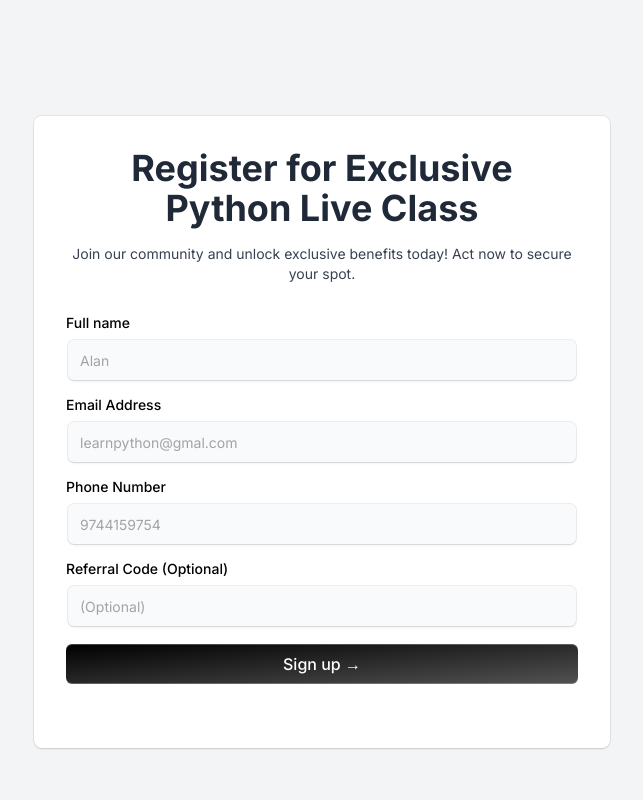
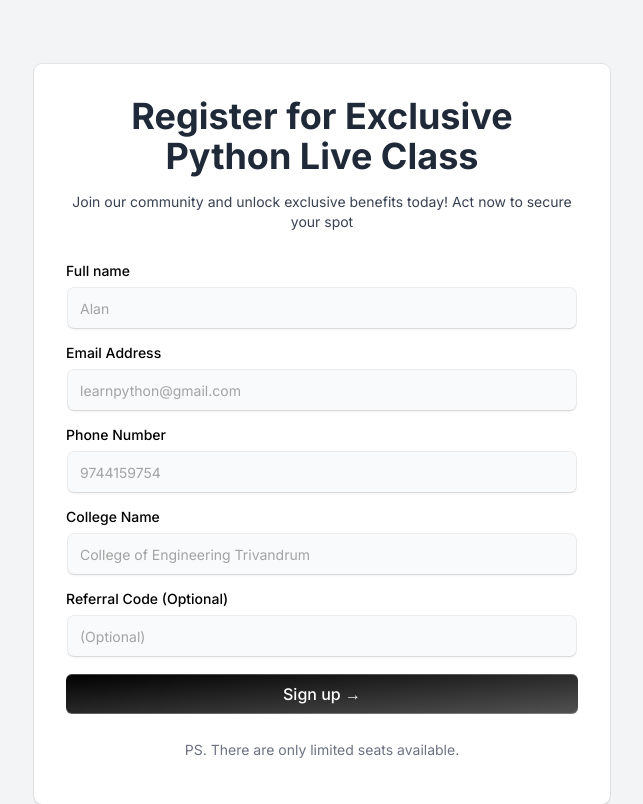
Before and after one commit to MuhammedBasith/CodeNuggets, a Next.js app: page /upskill in a window 1280 px wide. Shown: the whole page, without its empty margins (318-961 px from the left). Built offline with nearby package versions, Linux system fonts and the light colour scheme.

Commit message:
Change form details

```diff
--- a/src/components/component/sign-up-form.tsx
+++ b/src/components/component/sign-up-form.tsx
@@ -17,9 +17,9 @@ export default function SignupFormDemo() {
           Register for Exclusive Python Live Class
         </h1>
         <p className="text-center text-gray-700 dark:text-gray-300 text-sm mb-6">
-          Join our community and unlock exclusive benefits today! Act now to secure your spot.
+          Join our community and unlock exclusive benefits today! Act now to secure your spot
         </p>
-        <form className="my-8" onSubmit={handleSubmit}>
+        <form className="my-8" onSubmit={handleSubmit} style={{marginBottom: '10px'}}>
           <div className="flex flex-col md:flex-row space-y-2 md:space-y-0 md:space-x-2 mb-4">
             <LabelInputContainer>
               <Label htmlFor="firstname">Full name</Label>
@@ -28,12 +28,17 @@ export default function SignupFormDemo() {
           </div>
           <LabelInputContainer className="mb-4">
             <Label htmlFor="email">Email Address</Label>
-            <Input id="email" placeholder="learnpython@gmal.com" type="email" />
+            <Input id="email" placeholder="learnpython@gmail.com" type="email" />
           </LabelInputContainer>
           <LabelInputContainer className="mb-4">
-            <Label htmlFor="password">Phone Number</Label>
+            <Label htmlFor="number">Phone Number</Label>
             <Input id="number" placeholder="9744159754" type="tel" />
           </LabelInputContainer>
+          <LabelInputContainer className="mb-4">
+            <Label htmlFor="clgname">College Name</Label>
+            <Input id="clgname" placeholder="College of Engineering Trivandrum" type="text" />
+          </LabelInputContainer>
+
           {/* <LabelInputContainer className="mb-4">
             <Label htmlFor="liveclassdate">Date of Live Class</Label>
             <Input id="liveclassdate" type="date" />
@@ -54,6 +59,9 @@ export default function SignupFormDemo() {
             Sign up &rarr;
             <BottomGradient />
             </button>
+            <p className="flex items-center justify-center mt-6 text-sm leading-6 text-gray-500">
+            PS. There are only limited seats available.
+            </p>
 
         </form>
       </div>
--- a/src/components/component/tailwind-home-page.tsx
+++ b/src/components/component/tailwind-home-page.tsx
@@ -106,7 +106,7 @@ export default function Example() {
               </a>
 
             </div>
-            <p className="mt-6 text-base leading-6 text-gray-600">
+            <p className="mt-6 text-sm leading-6 text-gray-500">
             PS. There are only limited seats available.
             </p>
           </div>
@@ -130,7 +130,7 @@ export default function Example() {
 
 
 
-function LightbulbIcon(props: React.JSX.IntrinsicAttributes & React.SVGProps<SVGSVGElement>) {
+function LightbulbIcon(props) {
     return (
       <svg
         {...props}
```
Lines whose indentation alone changed are shown as unchanged.
